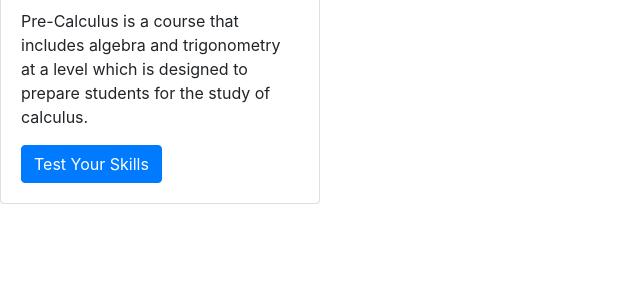
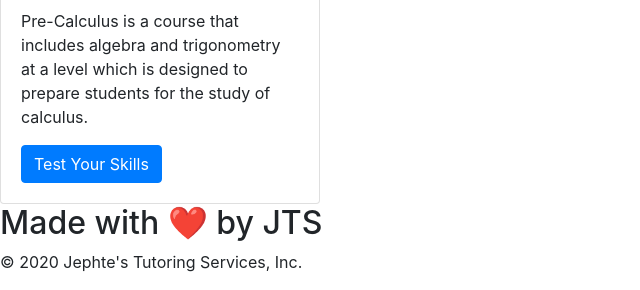
Before and after one commit to jephtebb/Tutoring, a plain HTML site: page index.html in a window 1280 px wide. Shown: the part 2044-2334 px from the top of the page, without its empty margins (0-640 px from the left). Before the commit the page ends 2248 px from the top, so only its background shows below. Drawn offline with nearby package versions, Linux system fonts and the light colour scheme.

Commit message:
footer added

```diff
--- a/index.html
+++ b/index.html
@@ -83,6 +83,15 @@
         </div>
     </div>
 
+    <footer>
+        <div class="footer">
+            <h2>Made with ❤️️ by JTS</h2>
+            <p>
+                &copy; 2020 Jephte's Tutoring Services, Inc.
+            </p>
+        </div>
+    </footer>
+
     <script src="https://code.jquery.com/jquery-3.5.1.slim.min.js"
     integrity="sha256-4+XzXVhsDmqanXGHaHvgh1gMQKX40OUvDEBTu8JcmNs=" crossorigin="anonymous"></script>
 <script src="./assets/js/script.js"></script>
```
